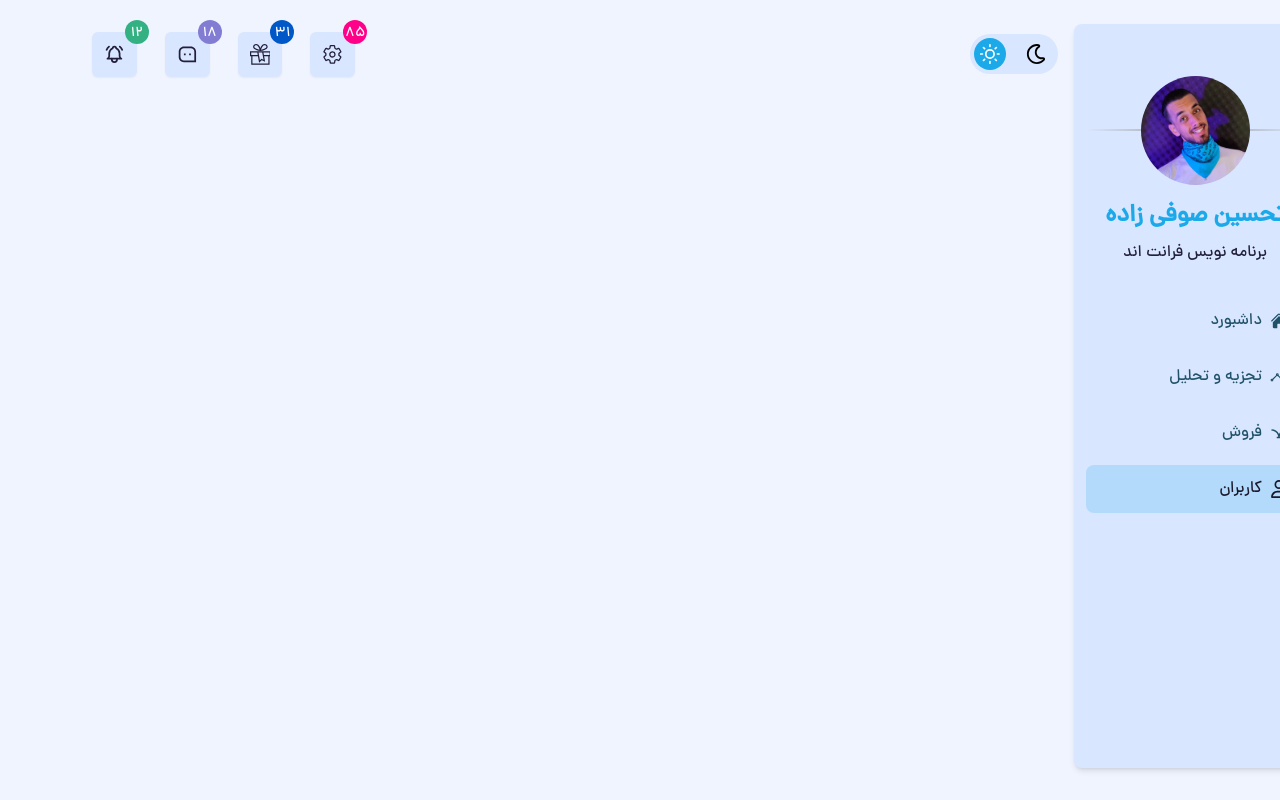
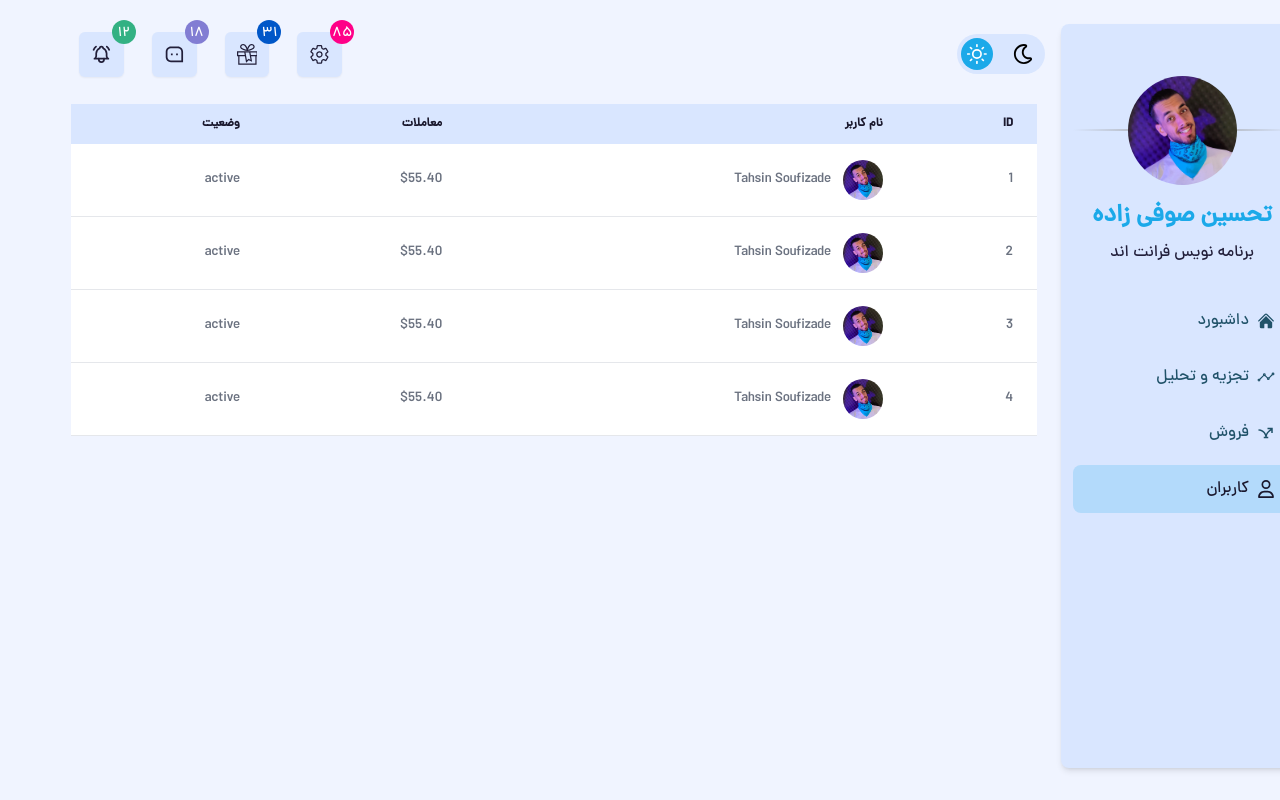
Before and after one commit to soufi-learn/dashboard-admin, a React (Vite) app: page /users in a window 1280 px wide. Built offline with nearby package versions, Linux system fonts and the light colour scheme.

Commit message:
add usersList page

```diff
--- a/src/components/lastMembers/LastMembers.jsx
+++ b/src/components/lastMembers/LastMembers.jsx
@@ -1,7 +1,6 @@
 import { useState } from "react";
 
 const LastMembers = () => {
-  // تابع برای گرفتن کلاس بر اساس وضعیت
   const getButtonColor = (status) => {
     switch (status) {
       case "approve":
@@ -14,6 +13,7 @@ const LastMembers = () => {
         return "bg-gray-200 text-gray-700 hover:bg-gray-300 hover:text-gray-900 transition-all";
     }
   };
+
   const getButtonText = (status) => {
     switch (status) {
       case "approve":
@@ -21,8 +21,6 @@ const LastMembers = () => {
       case "decline":
         return "رد شد";
       case "pending":
-        return "در انتظار";
-      default:
         return "نامعلوم";
     }
   };
@@ -59,6 +57,22 @@ const LastMembers = () => {
               <Button type="approve" />
             </td>
           </tr>
+          <tr>
+            <td className="p-2 text-center border">تحسین صوفی زاده</td>
+            <td className="p-2 text-center border">۱۳۸۱/۰۹/۲۲</td>
+            <td className="p-2 text-center border">۲,۴۸۰,۰۰۰ تومان</td>
+            <td className="p-2 text-center border">
+              <Button type="decline" />
+            </td>
+          </tr>
+          <tr>
+            <td className="p-2 text-center border">تحسین صوفی زاده</td>
+            <td className="p-2 text-center border">۱۳۸۱/۰۹/۲۲</td>
+            <td className="p-2 text-center border">۲,۴۸۰,۰۰۰ تومان</td>
+            <td className="p-2 text-center border">
+              <Button type="pending" />
+            </td>
+          </tr>
         </tbody>
       </table>
     </div>
--- /dev/null
+++ b/src/data/usersList.js
@@ -0,0 +1,32 @@
+const usersList = [
+  {
+    id: 1,
+    username: "Tahsin Soufizade",
+    avatar: "images/profile.png",
+    status: "active",
+    transactions: "$55.40",
+  },
+  {
+    id: 2,
+    username: "Tahsin Soufizade",
+    avatar: "images/profile.png",
+    status: "active",
+    transactions: "$55.40",
+  },
+  {
+    id: 3,
+    username: "Tahsin Soufizade",
+    avatar: "images/profile.png",
+    status: "active",
+    transactions: "$55.40",
+  },
+  {
+    id: 4,
+    username: "Tahsin Soufizade",
+    avatar: "images/profile.png",
+    status: "active",
+    transactions: "$55.40",
+  },
+];
+
+export default usersList;
--- a/src/pages/home/Home.jsx
+++ b/src/pages/home/Home.jsx
@@ -9,7 +9,7 @@ const Home = () => {
       <h2 className="mb-6 text-white pt-7">داشبورد</h2>
       <Features />
       <Chart />
-      <div className="flex gap-5 mt-10">
+      <div className="flex flex-col flex-wrap gap-5 mt-10 lg:flex-row">
         <NewMembers />
         <LastMembers />
       </div>
--- a/src/pages/users/UsersList.jsx
+++ b/src/pages/users/UsersList.jsx
@@ -1,5 +1,60 @@
-const UsersList = () => {
-  return <div>Users List</div>;
+import { useState } from "react";
+import usersList from "../../data/usersList";
+
+const Users = () => {
+  const [usersData, setUsersData] = useState(usersList);
+
+  return (
+    <div className="mt-20">
+      <table class="table-fixed">
+        <thead>
+          <tr></tr>
+        </thead>
+        <tbody></tbody>
+      </table>
+
+      <div class="relative overflow-x-auto">
+        <table class="w-full text-sm text-left rtl:text-right text-gray-500 dark:text-gray-400">
+          <thead class="text-xs text-dark-darker uppercase bg-light-darker transition-all dark:bg-dark-darker dark:text-light-darker">
+            <tr>
+              <th scope="col" class="px-6 py-3">
+                id
+              </th>
+              <th scope="col" class="px-6 py-3">
+                نام کاربر{" "}
+              </th>
+              <th scope="col" class="px-6 py-3">
+                معاملات
+              </th>
+              <th scope="col" class="px-6 py-3">
+                وضعیت
+              </th>
+            </tr>
+          </thead>
+          <tbody>
+            {usersData.map((user) => (
+              <tr
+                key={user.id}
+                class="bg-white border-b dark:bg-dark-lighter transition-all dark:border-dark-darker"
+              >
+                <td class="px-6 py-4">{user.id}</td>
+                <td class="px-6 py-4 flex items-center gap-3">
+                  <img
+                    src={user.avatar}
+                    alt={user.username}
+                    className="w-10 rounded-full"
+                  />
+                  {user.username}
+                </td>
+                <td class="px-6 py-4">{user.transactions}</td>
+                <td class="px-6 py-4">{user.status}</td>
+              </tr>
+            ))}
+          </tbody>
+        </table>
+      </div>
+    </div>
+  );
 };
 
-export default UsersList;
+export default Users;
```
Also changed, not shown: src/components/users/Users.jsx (deleted).
